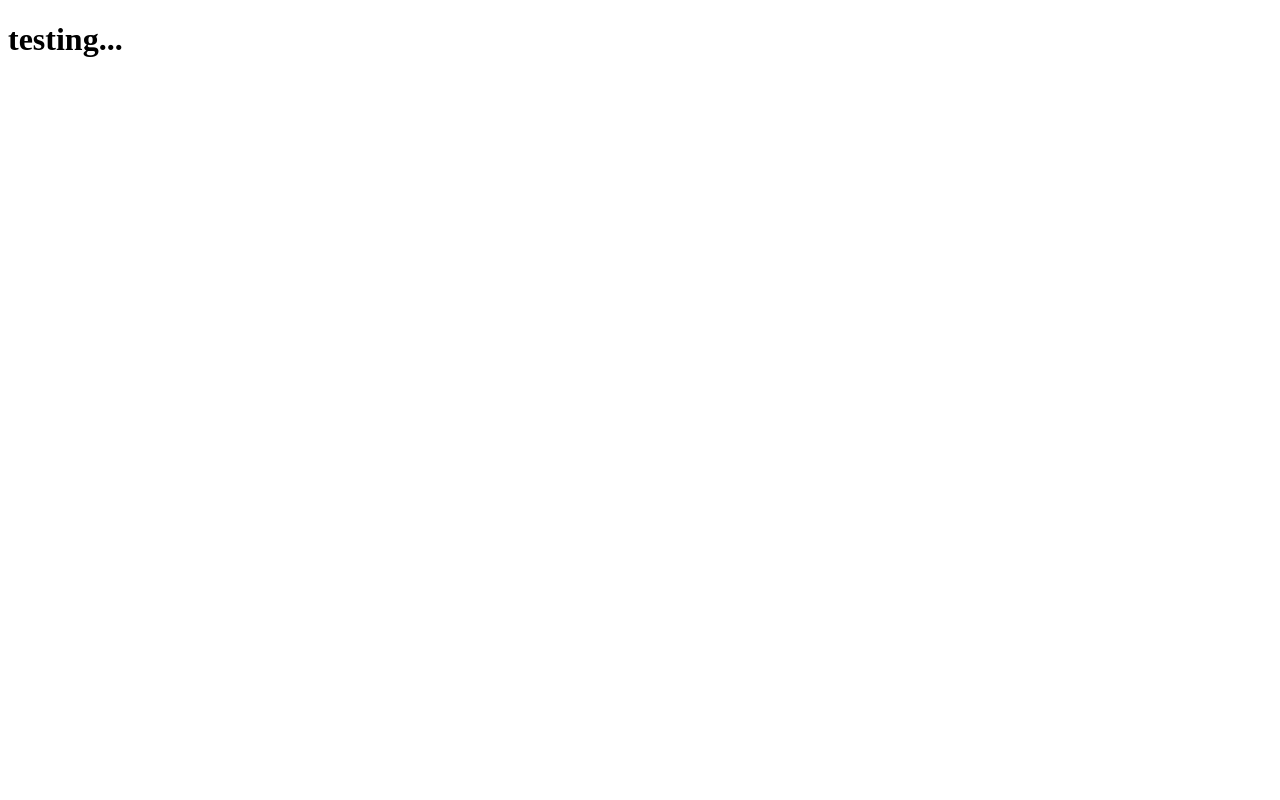
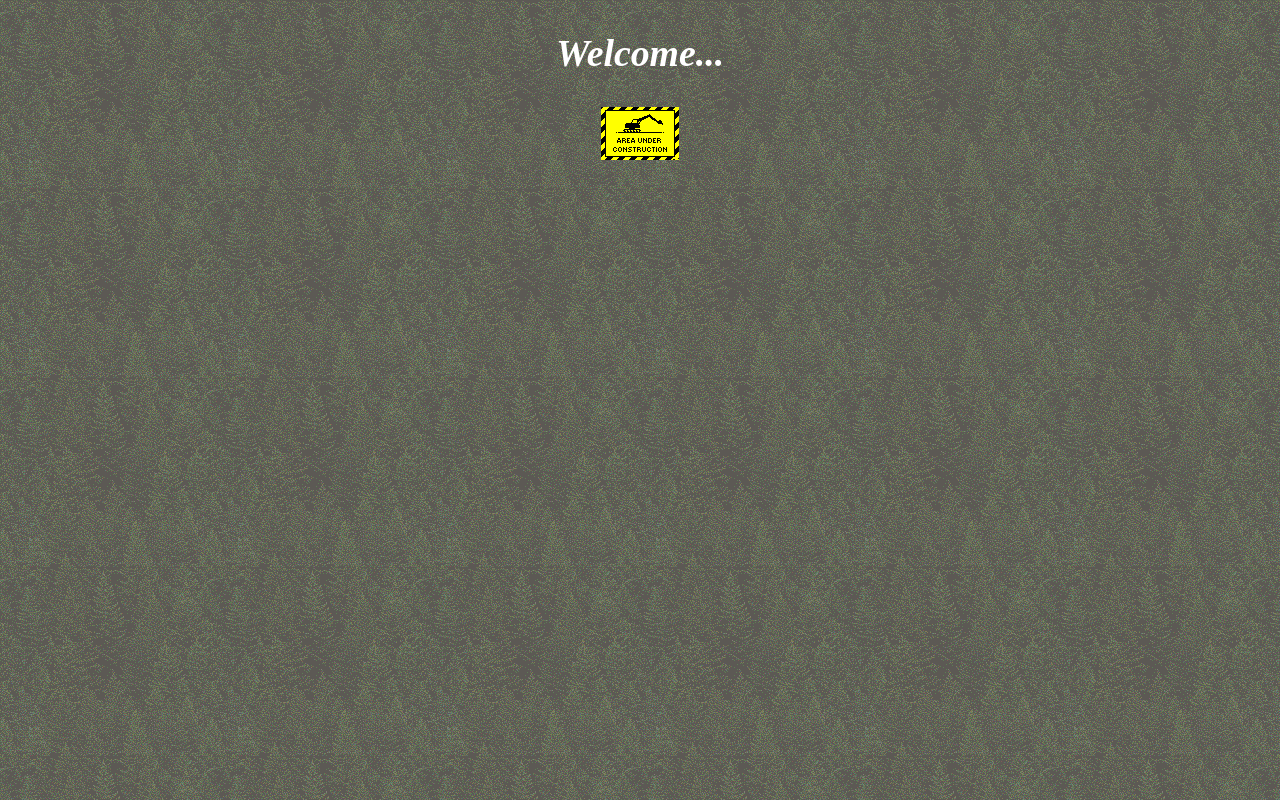
Before and after one commit to kodo777/kodo777.github.io, a plain HTML site: page index.html in a window 1280 px wide. Drawn offline with Linux system fonts and the light colour scheme.

Commit message:
Update index.html

```diff
--- a/index.html
+++ b/index.html
@@ -4,13 +4,23 @@
     <meta http-equiv="content-type" content="text/html; charset=utf-8">
     <meta name="mobile-web-app-capable" content="yes" />
     <meta name="viewport" content="width=device-width, initial-scale=1.0">
+    <style>
+      body {background-image: url("resources/trees.gif");}
+      h1 {color: white;}
+      #top {text-align: center;}
+      #welcome {font-size: 1cm;}
+      #construct {image-rendering: pixelated;width: 156; height: 208;}
+    </style>
     <title>zaide.au</title>
   </head>
-
   <body>
-    <h1>
-      testing...
-    </h1>
+    <div id="home">
+      <section id="top">
+        <h1 id="welcome"><i>
+          Welcome...
+        </h1></i>
+        <img src="resources/construct.gif" alt="Under construction" id="construct">
+      </section>
+    </div>
   </body>
-
 </html>
```
Lines whose indentation alone changed are shown as unchanged.
